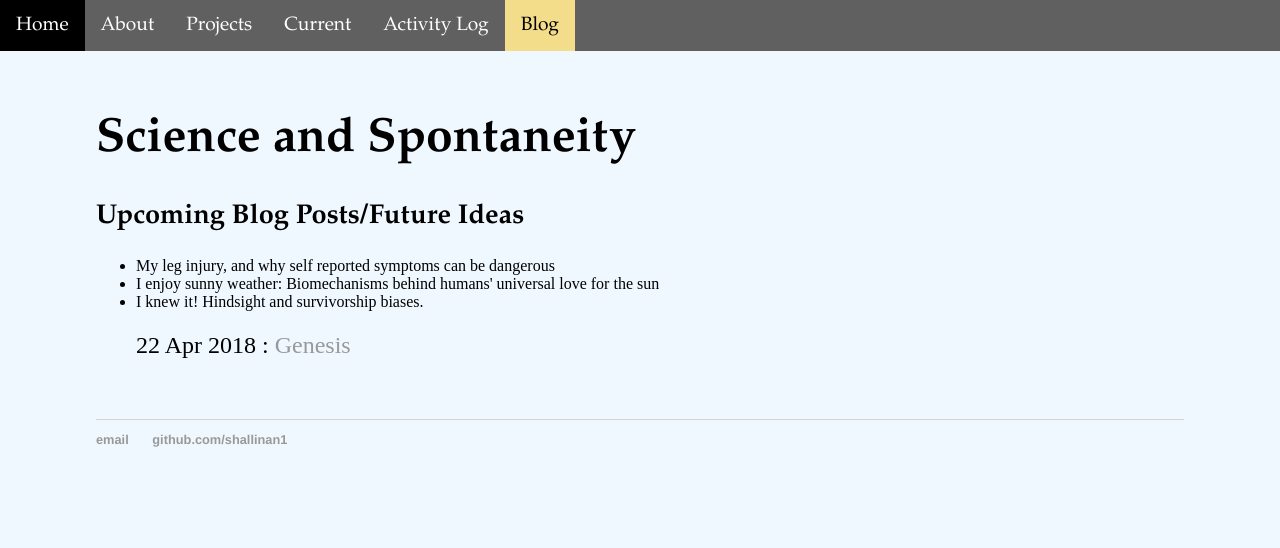
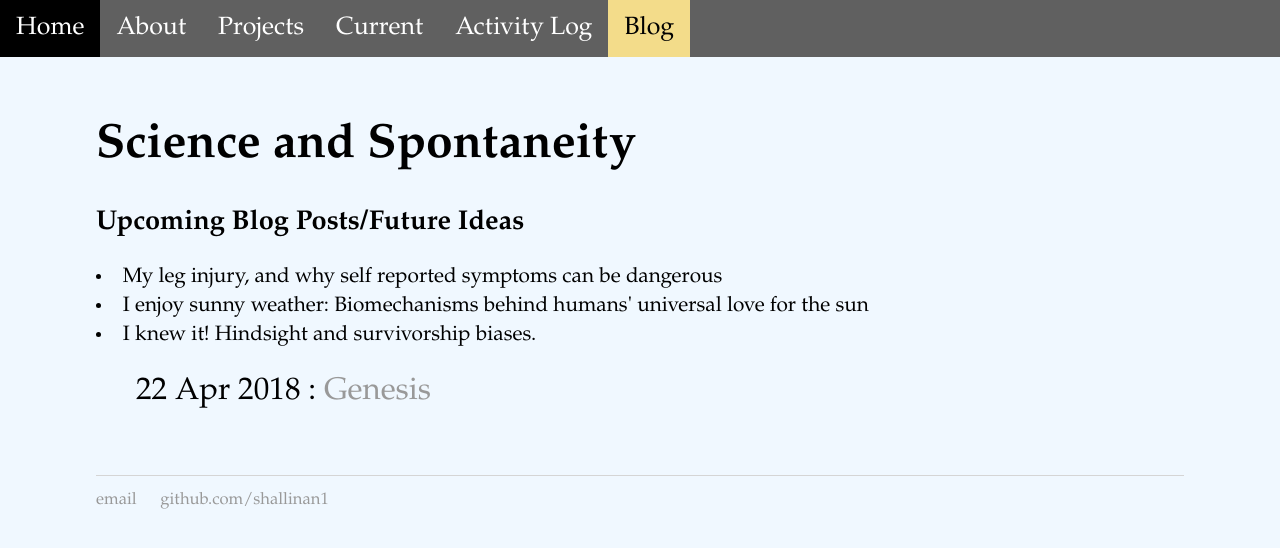
Before and after one commit to shallinan1/shallinan1.github.io, a Jekyll site: the page built from blog/index.html, in a window 1280 px wide. Shown: the top 548 px of the page. Built offline with Jekyll 4.4.1, drawn with Linux system fonts in a browser that asks for light colours.

Commit message:
see what changes

```diff
--- a/blog/index.html
+++ b/blog/index.html
@@ -6,11 +6,11 @@
 	<h1>{{ page.title }}</h1>
 
 		<h2> Upcoming Blog Posts/Future Ideas </h2>
-		<p> <ul style="list-style-type:disc">
+		<p>
 		  <li>My leg injury, and why self reported symptoms can be dangerous</li>
 		  <li>I enjoy sunny weather: Biomechanisms behind humans' universal love for the sun</li>
 		  <li>I knew it! Hindsight and survivorship biases.</li>
-		</ul> </p>
+		</p>
 	<ul class="posts">
 	  {% for post in site.posts %}
 	    <li><span>{{ post.date | date_to_string }}</span> : <a href="{{ post.url }}" title="{{ post.title }}">{{ post.title }}</a></li>
--- a/css/main.css
+++ b/css/main.css
@@ -77,7 +77,7 @@
 	font-variant: normal;
 	font-weight: 700;
 }
-p {
+li, p {
     font-size: 1.3em;
     line-height: 1.4em;
     color: #000000;
```
